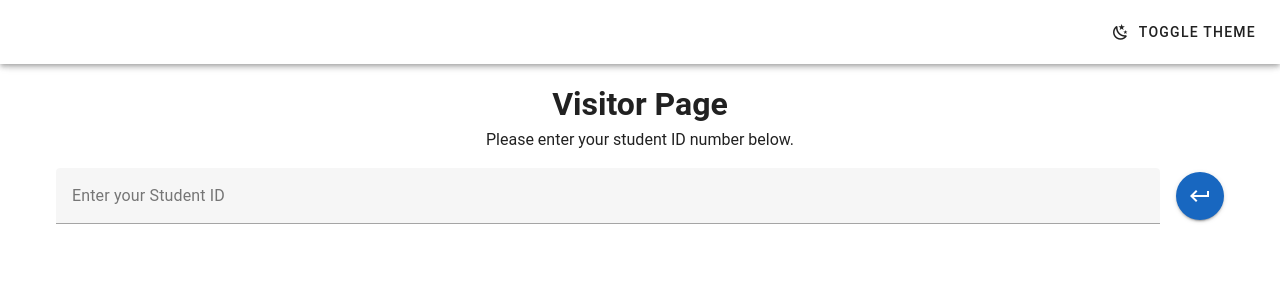
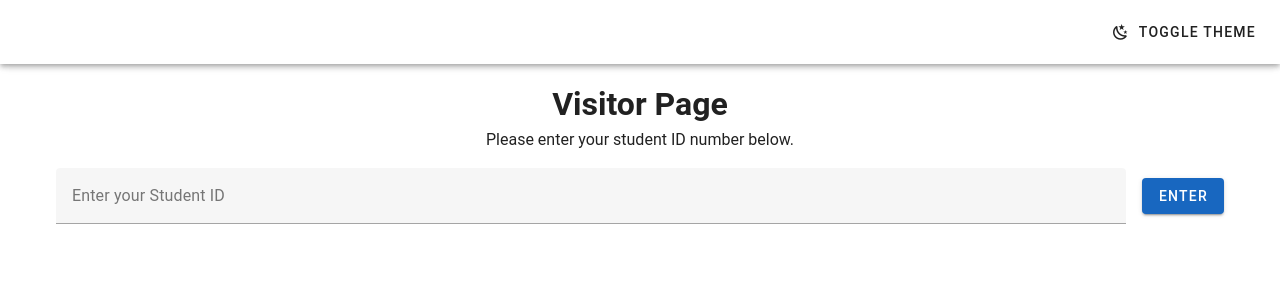
Before and after one commit to hersheydoria/student-violations-108, a Vue app: page /visitor in a window 1280 px wide. Shown: the top 300 px of the page. Built offline with nearby package versions, Linux system fonts and the light colour scheme.

Commit message:
feat: added enter button

```diff
--- a/src/views/system/VisitorView.vue
+++ b/src/views/system/VisitorView.vue
@@ -61,8 +61,8 @@ function handleEnterClick() {
         class="mt-4"
       >
         <template v-slot:append>
-          <v-btn @click="handleEnterClick" color="primary" icon>
-            <v-icon>mdi-keyboard-return</v-icon> <!-- Enter icon -->
+          <v-btn @click="handleEnterClick" color="primary">
+            Enter <!-- Display the word "Enter" -->
           </v-btn>
         </template>
       </v-text-field>
```
